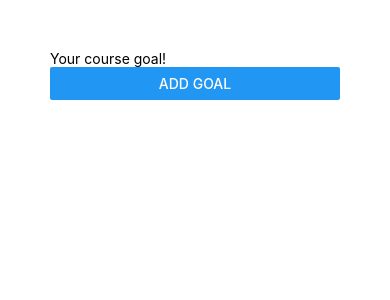
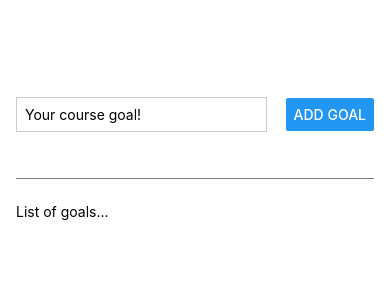
Before and after one commit to Astilion/goals-app, a React Native app: screen / in a window 390 px wide. Shown: the top 300 px of the page. Built offline with nearby package versions, Linux system fonts and the light colour scheme.

Commit message:
first RN styling

```diff
--- a/App.tsx
+++ b/App.tsx
@@ -4,17 +4,40 @@
 export default function App() {
   return (
     <View style={styles.appContainer}>
-      <View>
-        <TextInput placeholder='Your course goal!'/>
-        <Button title='Add Goal'/>
+      <View style={styles.inputContainer}>
+        <TextInput style={styles.textInput} placeholder='Your course goal!' />
+        <Button title='Add Goal' />
       </View>
-      <View></View>
+      <View style={styles.goalsContainer}>
+        <Text>List of goals...</Text>
+      </View>
     </View>
   );
 }
 
 const styles = StyleSheet.create({
   appContainer: {
-    padding:50,
+    flex: 1,
+    paddingTop: 50,
+    paddingHorizontal: 16,
+  },
+  inputContainer: {
+    flex: 1,
+    flexDirection: 'row',
+    justifyContent: 'space-between',
+    alignItems: 'center',
+    marginBottom: 24,
+    borderBottomWidth: 1,
+    borderBottomColor: 'gray'
+  },
+  textInput: {
+    borderWidth: 1,
+    borderColor: '#cccccc',
+    width: '70%',
+    marginRight: 8,
+    padding: 8,
+  },
+  goalsContainer: {
+    flex: 5,
   }
 });
```
